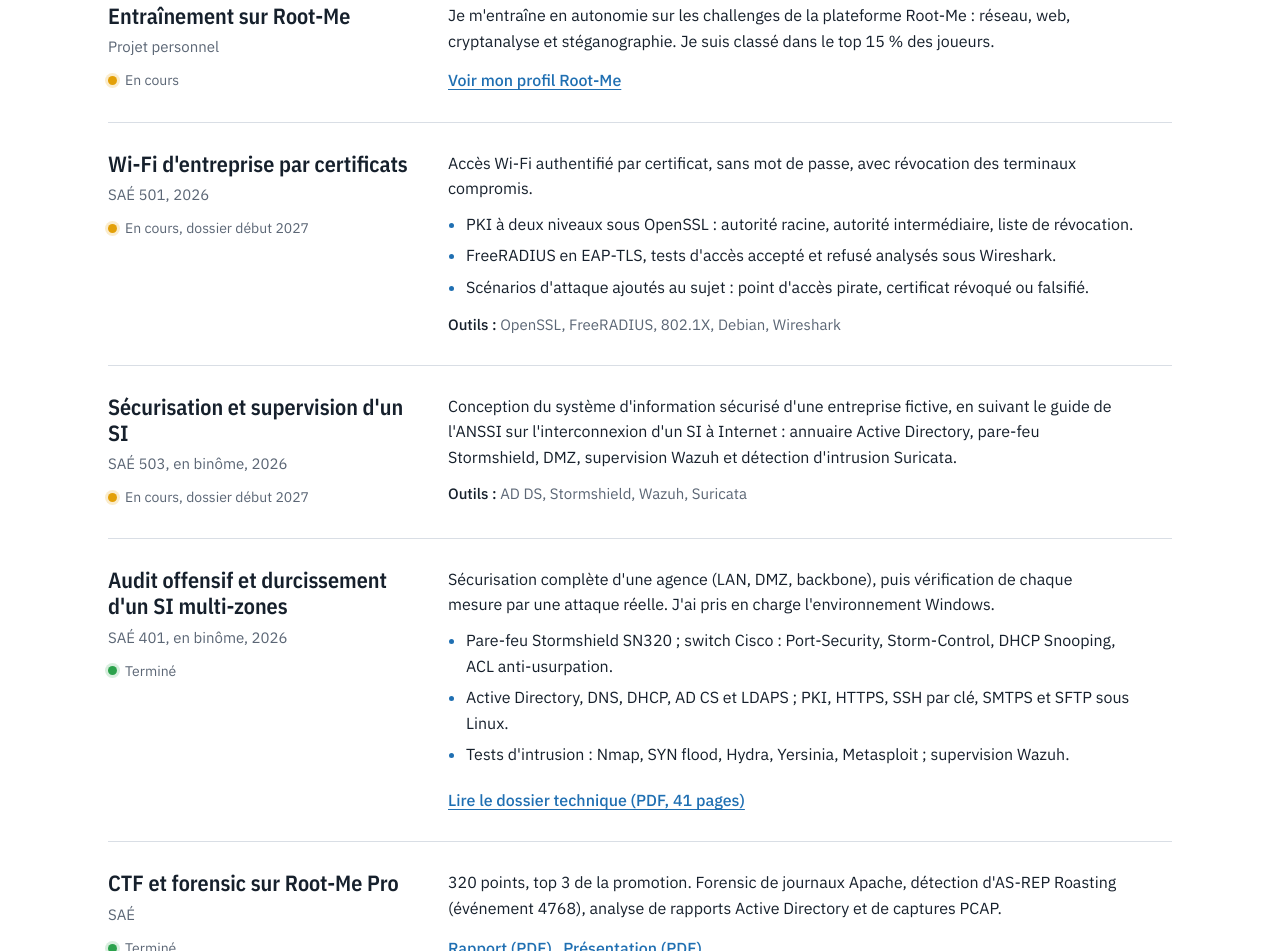
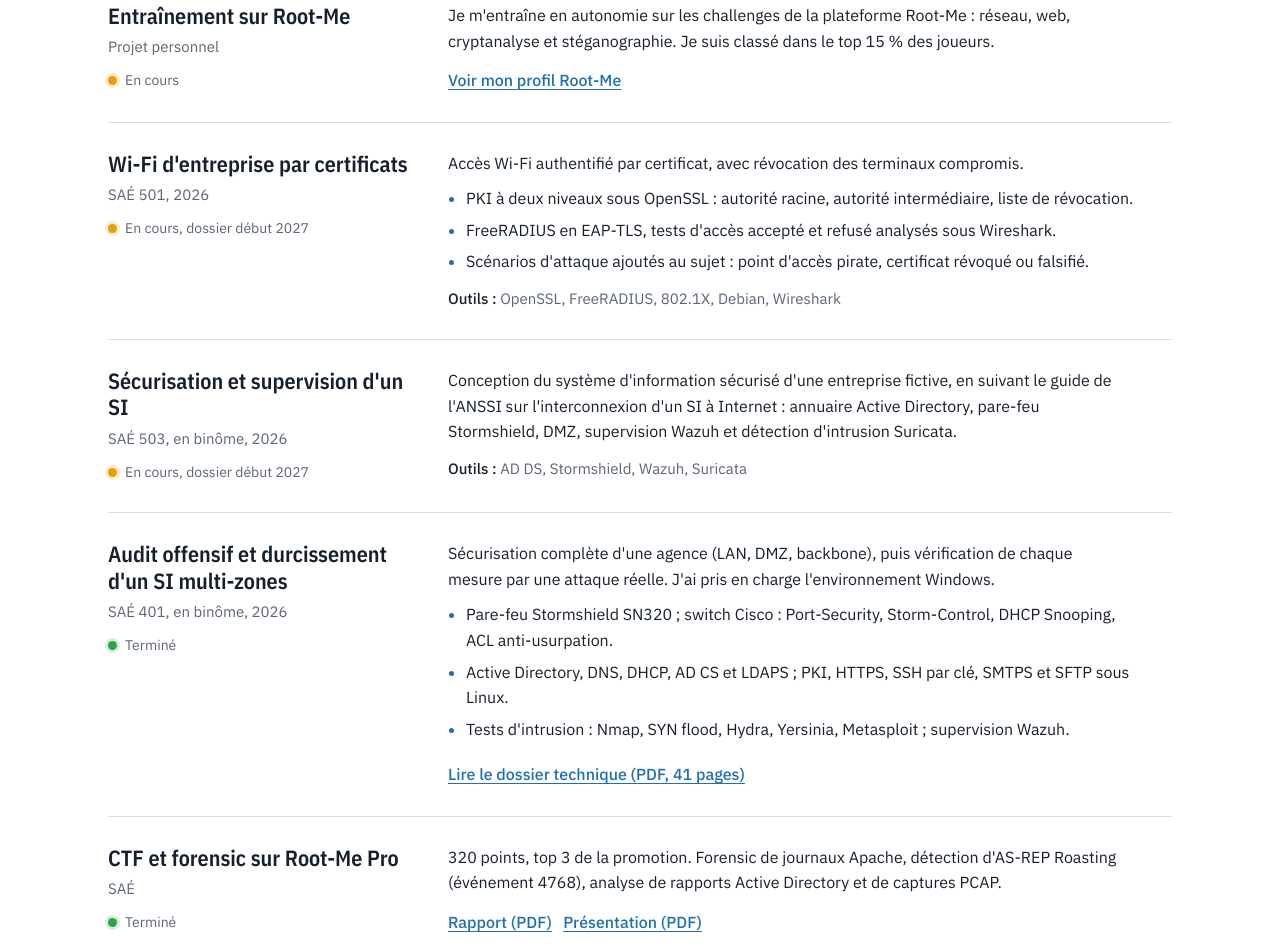
Before and after one commit to ali-elmagri/ali-elmagri.github.io, a plain HTML site: page index.html in a window 1280 px wide. Shown: the part 1998-2949 px from the top of the page. Drawn offline with nearby package versions, Linux system fonts and the light colour scheme.

Commit message:
Remove 'sans mot de passe' from Wi-Fi access description

```diff
--- a/index.html
+++ b/index.html
@@ -140,7 +140,7 @@
           <span class="status wip">En cours, dossier début 2027</span>
         </div>
         <div>
-          <p>Accès Wi-Fi authentifié par certificat, sans mot de passe, avec révocation des terminaux compromis.</p>
+          <p>Accès Wi-Fi authentifié par certificat, avec révocation des terminaux compromis.</p>
           <ul style="margin-top:10px">
             <li>PKI à deux niveaux sous OpenSSL : autorité racine, autorité intermédiaire, liste de révocation.</li>
             <li>FreeRADIUS en EAP-TLS, tests d'accès accepté et refusé analysés sous Wireshark.</li>
```
